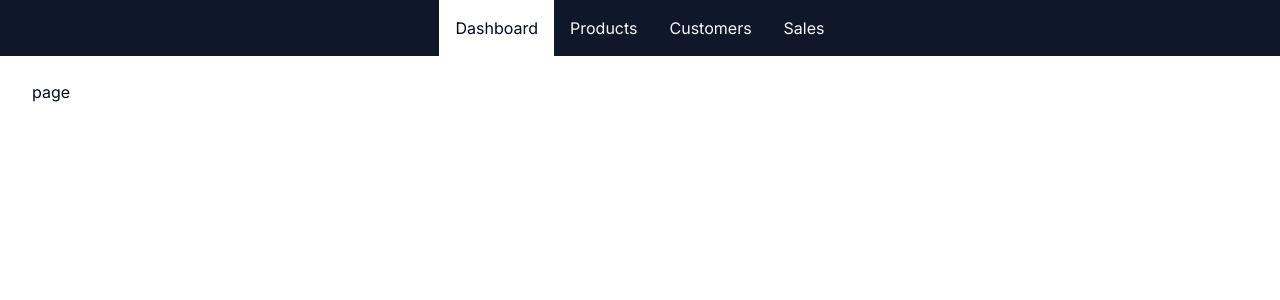
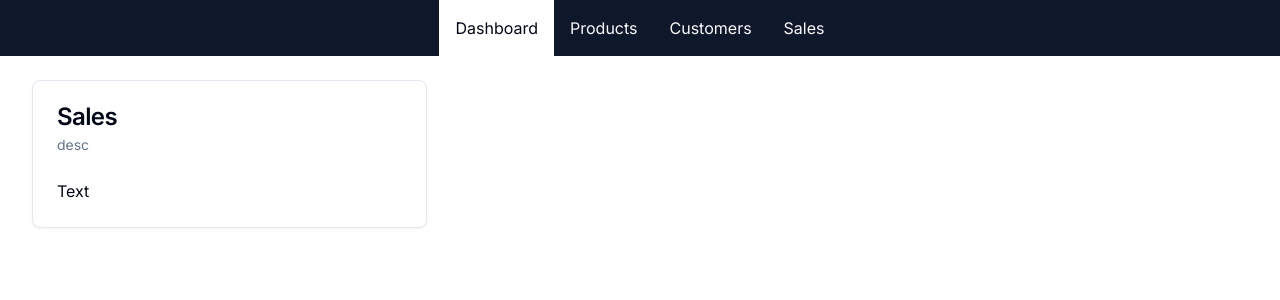
Before and after one commit to Kkwafo/e-commerce-base-app, a Next.js app: page /admin in a window 1280 px wide. Shown: the top 300 px of the page. Built offline with nearby package versions, Linux system fonts and the light colour scheme.

Commit message:
add card

```diff
--- a/src/app/admin/page.tsx
+++ b/src/app/admin/page.tsx
@@ -1,7 +1,18 @@
+import { Card, CardContent, CardDescription, CardHeader, CardTitle } from '@/components/ui/card'
 import React from 'react'
 
 export default function AdminDashboard() {
   return (
-    <div className="grid grid-cols-1 md:grid-cols-2 lg:grid-cols-3 gap-4">page</div>
+    <div className="grid grid-cols-1 md:grid-cols-2 lg:grid-cols-3 gap-4">
+      <Card>
+        <CardHeader>
+          <CardTitle> Sales</CardTitle>
+          <CardDescription>desc</CardDescription>
+        </CardHeader>
+        <CardContent>
+          <p>Text</p>
+        </CardContent>
+      </Card>
+    </div>
   )
 }
--- /dev/null
+++ b/src/components/ui/card.tsx
@@ -0,0 +1,79 @@
+import * as React from "react"
+
+import { cn } from "@/lib/utils"
+
+const Card = React.forwardRef<
+  HTMLDivElement,
+  React.HTMLAttributes<HTMLDivElement>
+>(({ className, ...props }, ref) => (
+  <div
+    ref={ref}
+    className={cn(
+      "rounded-lg border bg-card text-card-foreground shadow-sm",
+      className
+    )}
+    {...props}
+  />
+))
+Card.displayName = "Card"
+
+const CardHeader = React.forwardRef<
+  HTMLDivElement,
+  React.HTMLAttributes<HTMLDivElement>
+>(({ className, ...props }, ref) => (
+  <div
+    ref={ref}
+    className={cn("flex flex-col space-y-1.5 p-6", className)}
+    {...props}
+  />
+))
+CardHeader.displayName = "CardHeader"
+
+const CardTitle = React.forwardRef<
+  HTMLParagraphElement,
+  React.HTMLAttributes<HTMLHeadingElement>
+>(({ className, ...props }, ref) => (
+  <h3
+    ref={ref}
+    className={cn(
+      "text-2xl font-semibold leading-none tracking-tight",
+      className
+    )}
+    {...props}
+  />
+))
+CardTitle.displayName = "CardTitle"
+
+const CardDescription = React.forwardRef<
+  HTMLParagraphElement,
+  React.HTMLAttributes<HTMLParagraphElement>
+>(({ className, ...props }, ref) => (
+  <p
+    ref={ref}
+    className={cn("text-sm text-muted-foreground", className)}
+    {...props}
+  />
+))
+CardDescription.displayName = "CardDescription"
+
+const CardContent = React.forwardRef<
+  HTMLDivElement,
+  React.HTMLAttributes<HTMLDivElement>
+>(({ className, ...props }, ref) => (
+  <div ref={ref} className={cn("p-6 pt-0", className)} {...props} />
+))
+CardContent.displayName = "CardContent"
+
+const CardFooter = React.forwardRef<
+  HTMLDivElement,
+  React.HTMLAttributes<HTMLDivElement>
+>(({ className, ...props }, ref) => (
+  <div
+    ref={ref}
+    className={cn("flex items-center p-6 pt-0", className)}
+    {...props}
+  />
+))
+CardFooter.displayName = "CardFooter"
+
+export { Card, CardHeader, CardFooter, CardTitle, CardDescription, CardContent }
```
